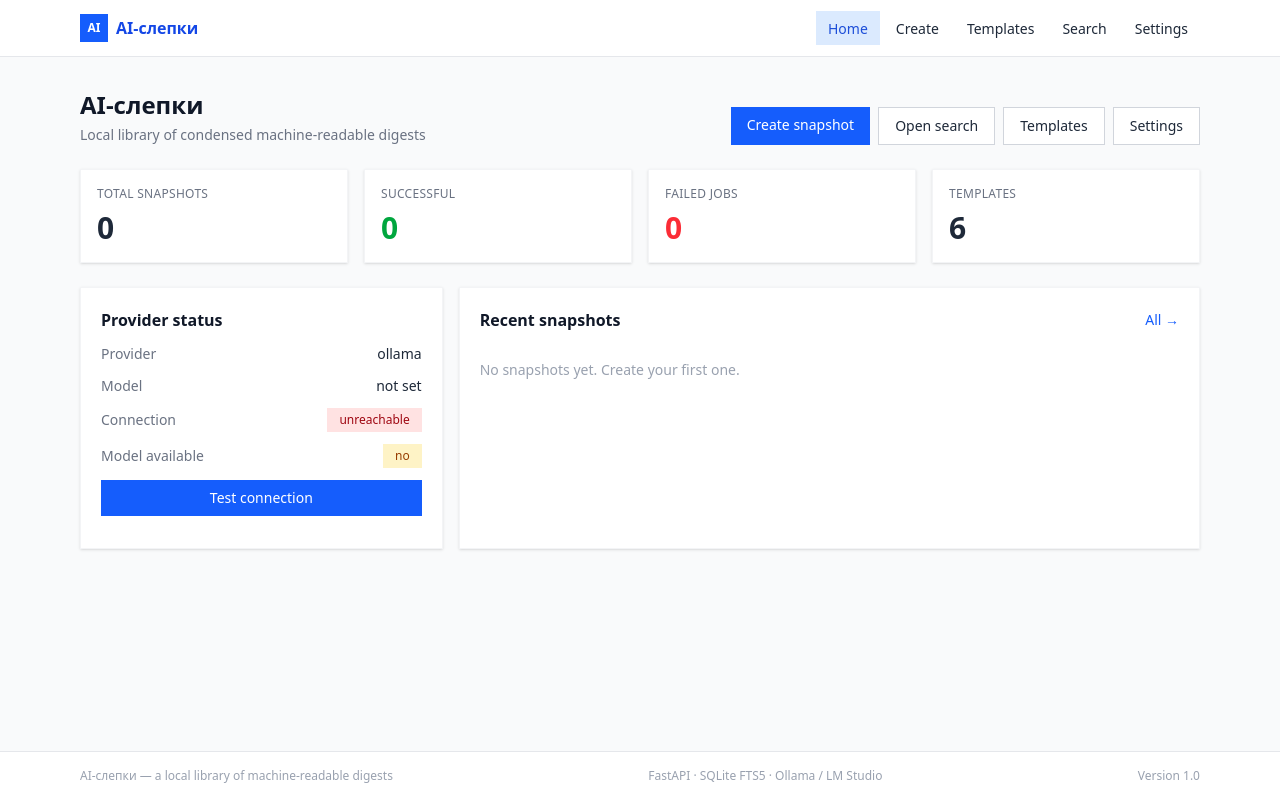
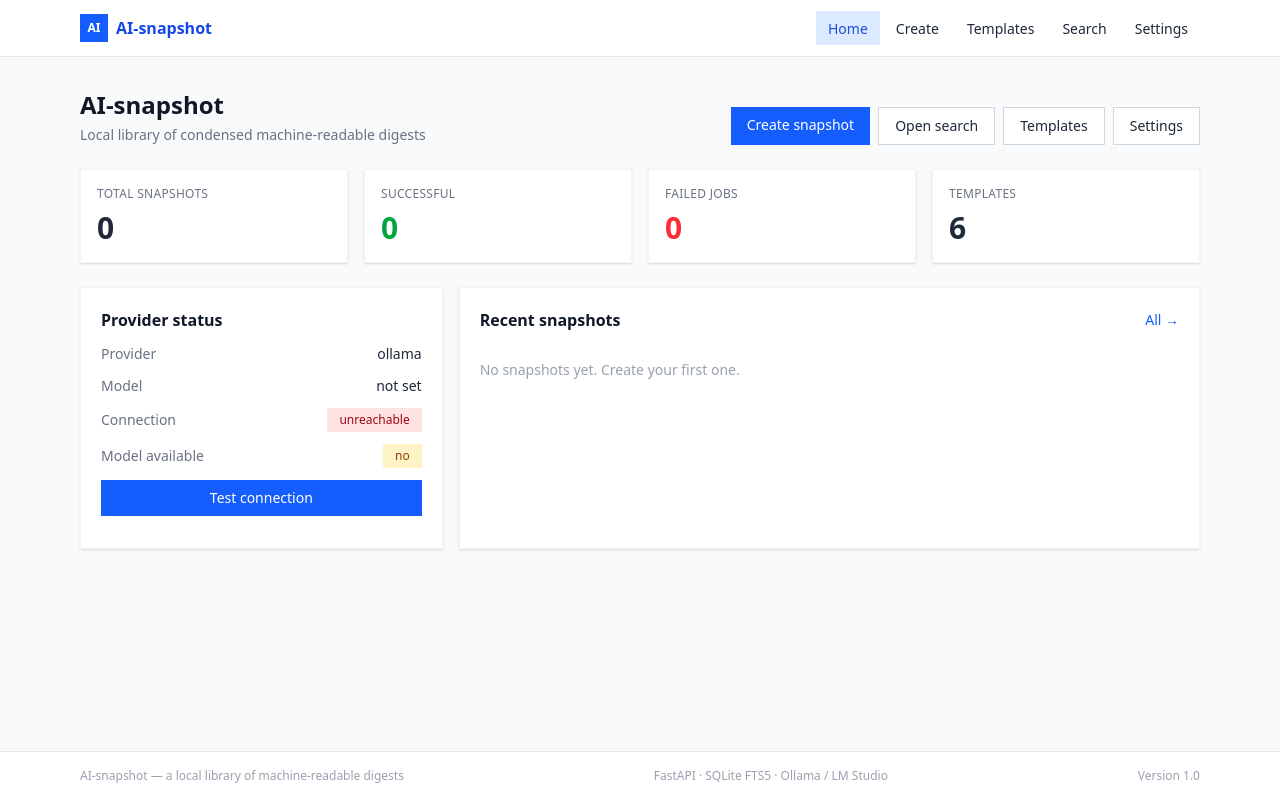
Before and after one commit to OlegUshakov-pl/Apexshot, a FastAPI app: page / in a window 1280 px wide. Run offline with FastAPI, Linux system fonts and the light colour scheme; data comes from the database, SQL or seed files in the repository; data that the repository does not hold is empty; some libraries are stand-ins or nearby versions.

Commit message:
AI-snapshot

```diff
--- a/app/main.py
+++ b/app/main.py
@@ -25,7 +25,7 @@ async def lifespan(app: FastAPI):
     yield
 
 
-app = FastAPI(title="AI-слепки", version="1.0.0", lifespan=lifespan)
+app = FastAPI(title="AI-snapshot", version="1.0.0", lifespan=lifespan)
 
 STATIC_DIR.mkdir(parents=True, exist_ok=True)
 app.mount("/static", StaticFiles(directory=str(STATIC_DIR)), name="static")
--- a/app/templates/base.html
+++ b/app/templates/base.html
@@ -3,7 +3,7 @@
 <head>
   <meta charset="utf-8">
   <meta name="viewport" content="width=device-width, initial-scale=1">
-  <title>{% block title %}AI-слепки{% endblock %}</title>
+  <title>{% block title %}AI-snapshot{% endblock %}</title>
   <script src="https://cdn.jsdelivr.net/npm/@tailwindcss/browser@4.3"></script>
   <script defer src="https://cdn.jsdelivr.net/npm/alpinejs@3.14.8/dist/cdn.min.js"></script>
   <script>
@@ -37,7 +37,7 @@
     <div class="max-w-6xl mx-auto px-4 h-14 flex items-center justify-between gap-4">
       <a href="/" class="flex items-center gap-2 font-semibold text-blue-700 whitespace-nowrap">
         <span class="inline-flex h-7 w-7 items-center justify-center bg-blue-600 text-white text-xs">AI</span>
-        <span>AI-слепки</span>
+        <span>AI-snapshot</span>
       </a>
       <nav class="flex items-center gap-1 overflow-x-auto">
         <a href="/" class="nav-link {% if request.url.path == '/' %}active{% endif %}">{{ t('Главная') }}</a>
@@ -55,7 +55,7 @@
 
   <footer class="border-t border-gray-200 bg-white">
     <div class="max-w-6xl mx-auto px-4 py-4 text-xs text-gray-400 flex flex-wrap gap-3 justify-between">
-      <span>AI-слепки — {{ t('локальная библиотека машиночитаемых конспектов') }}</span>
+      <span>AI-snapshot — {{ t('локальная библиотека машиночитаемых конспектов') }}</span>
       <span>FastAPI · SQLite FTS5 · Ollama / LM Studio</span>
       <span>Version 1.0</span>
     </div>
--- a/app/templates/create.html
+++ b/app/templates/create.html
@@ -1,5 +1,5 @@
 {% extends "base.html" %}
-{% block title %}{{ t('Создание') }} · AI-слепки{% endblock %}
+{% block title %}{{ t('Создание') }} · AI-snapshot{% endblock %}
 
 {% block content %}
 <div x-data="creator()" class="max-w-3xl mx-auto space-y-6">
--- a/app/templates/index.html
+++ b/app/templates/index.html
@@ -1,12 +1,12 @@
 {% extends "base.html" %}
 {% from "macros.html" import type_badge, confidence_bar %}
-{% block title %}{{ t('Главная') }} · AI-слепки{% endblock %}
+{% block title %}{{ t('Главная') }} · AI-snapshot{% endblock %}
 
 {% block content %}
 <div x-data="dashboard()" x-init="load()" class="space-y-6">
   <div class="flex flex-wrap items-end justify-between gap-4">
     <div>
-      <h1 class="text-2xl font-bold text-gray-900">AI-слепки</h1>
+      <h1 class="text-2xl font-bold text-gray-900">AI-snapshot</h1>
       <p class="text-sm text-gray-500 mt-1">{{ t('Локальная библиотека сжатых машиночитаемых конспектов') }}</p>
     </div>
     <div class="flex flex-wrap gap-2">
--- a/app/templates/search.html
+++ b/app/templates/search.html
@@ -1,5 +1,5 @@
 {% extends "base.html" %}
-{% block title %}{{ t('Поиск') }} · AI-слепки{% endblock %}
+{% block title %}{{ t('Поиск') }} · AI-snapshot{% endblock %}
 
 {% block content %}
 <div x-data="searchPage()" x-init="init()" class="space-y-6">
--- a/app/templates/settings.html
+++ b/app/templates/settings.html
@@ -1,5 +1,5 @@
 {% extends "base.html" %}
-{% block title %}{{ t('Настройки') }} · AI-слепки{% endblock %}
+{% block title %}{{ t('Настройки') }} · AI-snapshot{% endblock %}
 
 {% block content %}
 <div x-data="settingsPage()" x-init="load()" class="max-w-4xl mx-auto space-y-6">
--- a/app/templates/snapshot_detail.html
+++ b/app/templates/snapshot_detail.html
@@ -1,6 +1,6 @@
 {% extends "base.html" %}
 {% from "macros.html" import type_badge, confidence_badge, verified_badge %}
-{% block title %}{{ t('Слепок') }} · AI-слепки{% endblock %}
+{% block title %}{{ t('Слепок') }} · AI-snapshot{% endblock %}
 
 {% block content %}
 <div x-data="detail('{{ snapshot_id }}')" x-init="load()" class="space-y-6">
--- a/app/templates/templates.html
+++ b/app/templates/templates.html
@@ -1,5 +1,5 @@
 {% extends "base.html" %}
-{% block title %}{{ t('Шаблоны') }} · AI-слепки{% endblock %}
+{% block title %}{{ t('Шаблоны') }} · AI-snapshot{% endblock %}
 
 {% block content %}
 <div x-data="templatesPage()" x-init="load()" class="space-y-6">
```
Also changed, not shown: README.md.
